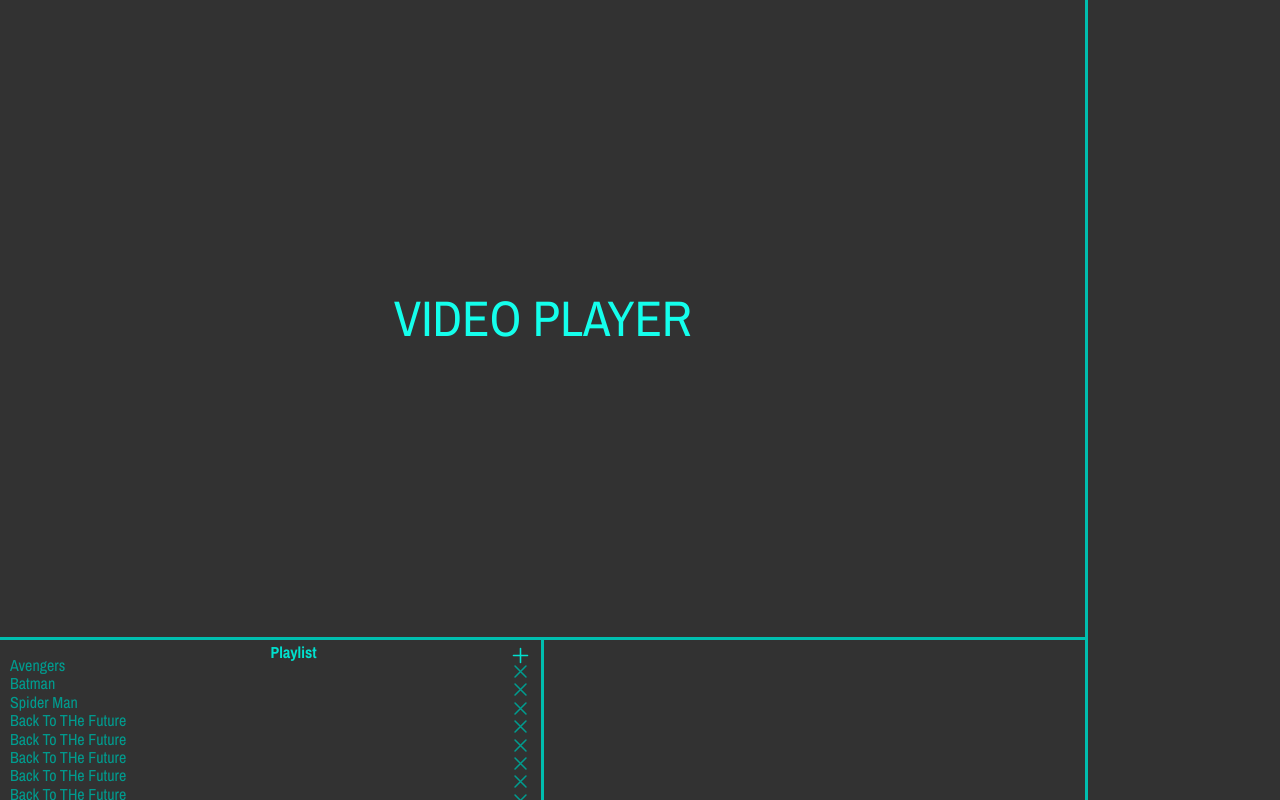
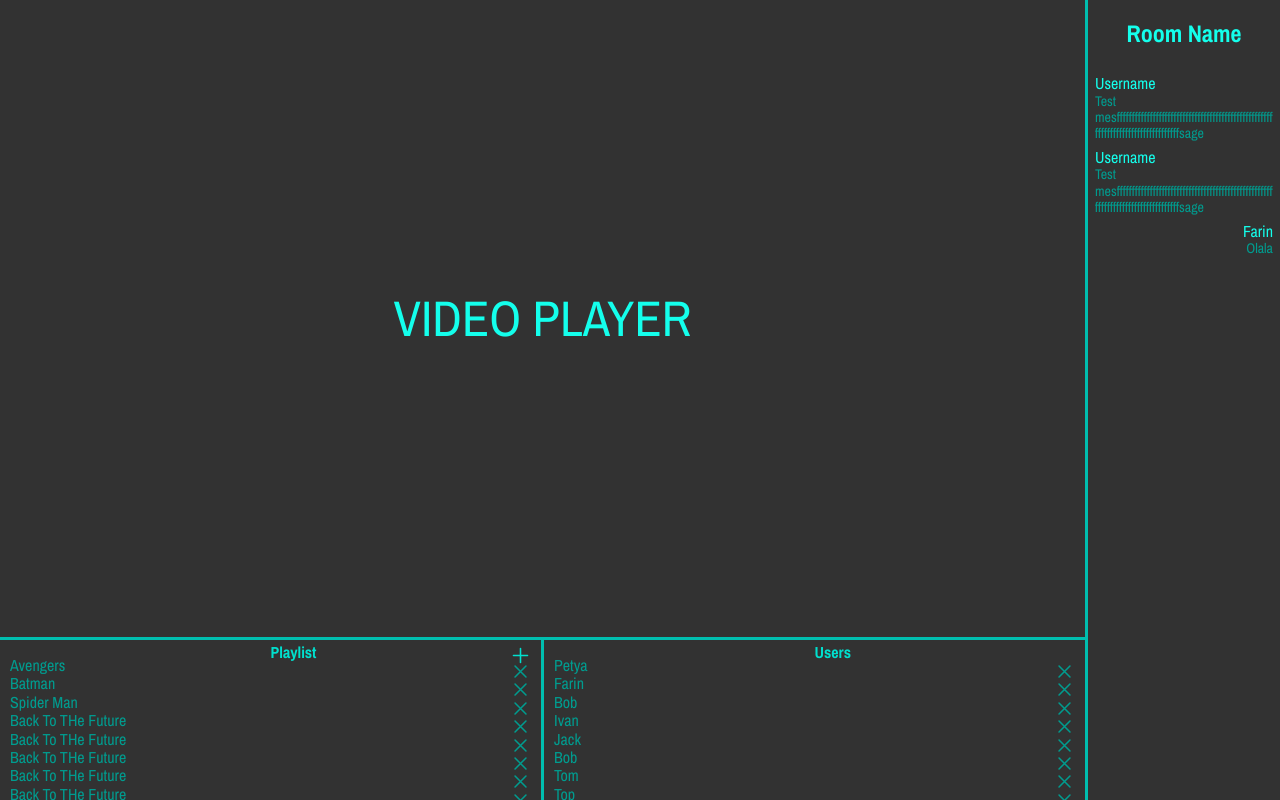
Before and after one commit to FarinHeiT/cinema-time, a Flask app: page /room/1 in a window 1280 px wide. Run offline with Flask 2, Linux system fonts and the light colour scheme; some libraries are stand-ins or nearby versions.

Commit message:
Room layout enhancement

```diff
--- a/application/static/styles/room.css
+++ b/application/static/styles/room.css
@@ -22,6 +22,8 @@ html {
 #chat {
     width: 15%;
     border-left: 3px solid #00beaf;
+    display: flex;
+    flex-direction: column;
 }
 
 #screen {
@@ -47,8 +49,9 @@ html {
 
 #userlist {
     width: 50%;
-    display: flex;
-    flex-direction: column;
+    display: block;
+    overflow-y: scroll;
+    position: relative;
 }
 
 
@@ -79,3 +82,36 @@ ion-icon {
 li ion-icon {
     color: #009c8f;
 }
+
+#playlist-header {
+    background-color: #323232;
+}
+
+#chat-header {
+    border-bottom: 3px solid #00beaf;
+}
+
+.message-text {
+    color: #009c8f;
+    display: block;
+    font-size: 14px;
+}
+
+.message-box {
+    text-align: left;
+    margin: 7px;
+}
+
+#chat-container {
+    word-wrap: break-word;
+    overflow-y: scroll;
+    flex-grow: 2;
+}
+
+.owner {
+    text-align: right;
+}
+
+.owner > .message-user {
+    color: #14ffec;
+}
--- a/application/templates/room.html
+++ b/application/templates/room.html
@@ -39,12 +39,39 @@
                     </ul>
                 </div>
                 <div id="userlist">
+                    <h4>Users</h4>
+                    <ul>
+                        <li>Petya <ion-icon name="close-outline"></ion-icon></li>
+                        <li>Farin <ion-icon name="close-outline"></ion-icon></li>
+                        <li>Bob <ion-icon name="close-outline"></ion-icon></li>
+                        <li>Ivan <ion-icon name="close-outline"></ion-icon></li>
+                        <li>Jack <ion-icon name="close-outline"></ion-icon></li>
+                        <li>Bob <ion-icon name="close-outline"></ion-icon></li>
+                        <li>Tom <ion-icon name="close-outline"></ion-icon></li>
+                        <li>Top <ion-icon name="close-outline"></ion-icon></li>
 
+                    </ul>
                 </div>
             </div>
         </div>
         <div id="chat">
-
+            <div class="chat-header">
+                <h2>Room Name</h2>
+            </div>
+            <div id="chat-container">
+                <div class="message-box">
+                    Username
+                    <span class="message-text">Test mesffffffffffffffffffffffffffffffffffffffffffffffffffffffffffffffffffffffffffffffffsage</span>
+                </div>
+                <div class="message-box">
+                    Username
+                    <span class="message-text">Test mesffffffffffffffffffffffffffffffffffffffffffffffffffffffffffffffffffffffffffffffffsage</span>
+                </div>
+                <div class="message-box owner">
+                    <span class="message-user">Farin</span>
+                    <span class="message-text">Olala</span>
+                </div>
+            </div>
         </div>
     </div>
 
```
